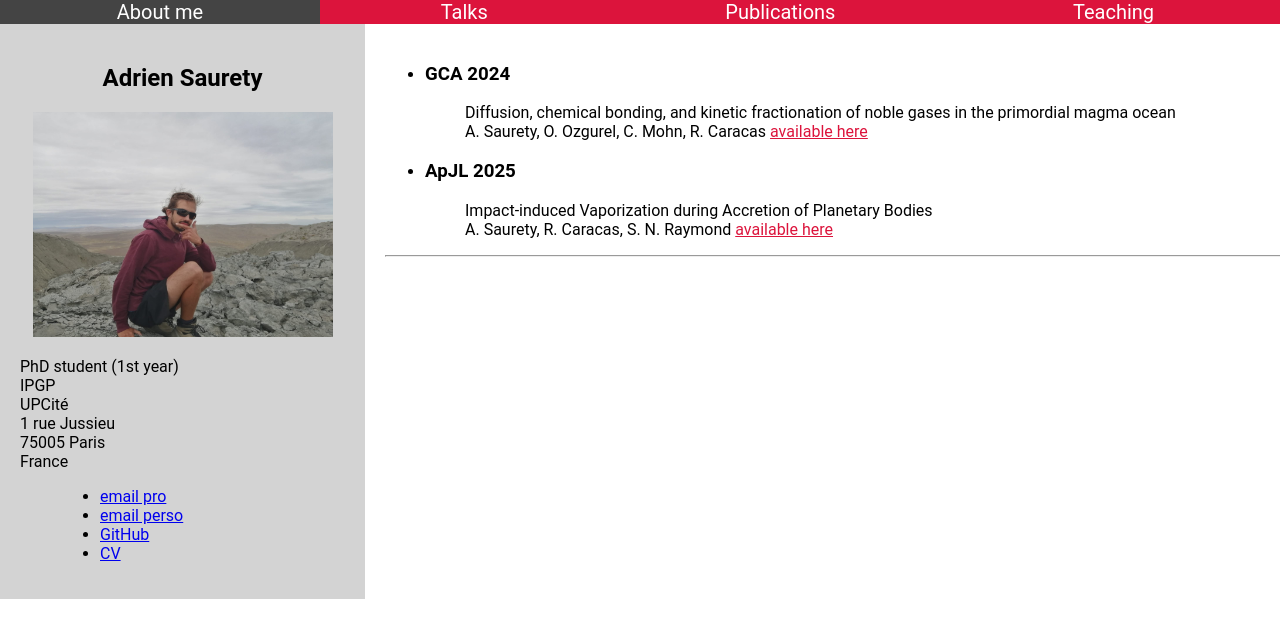
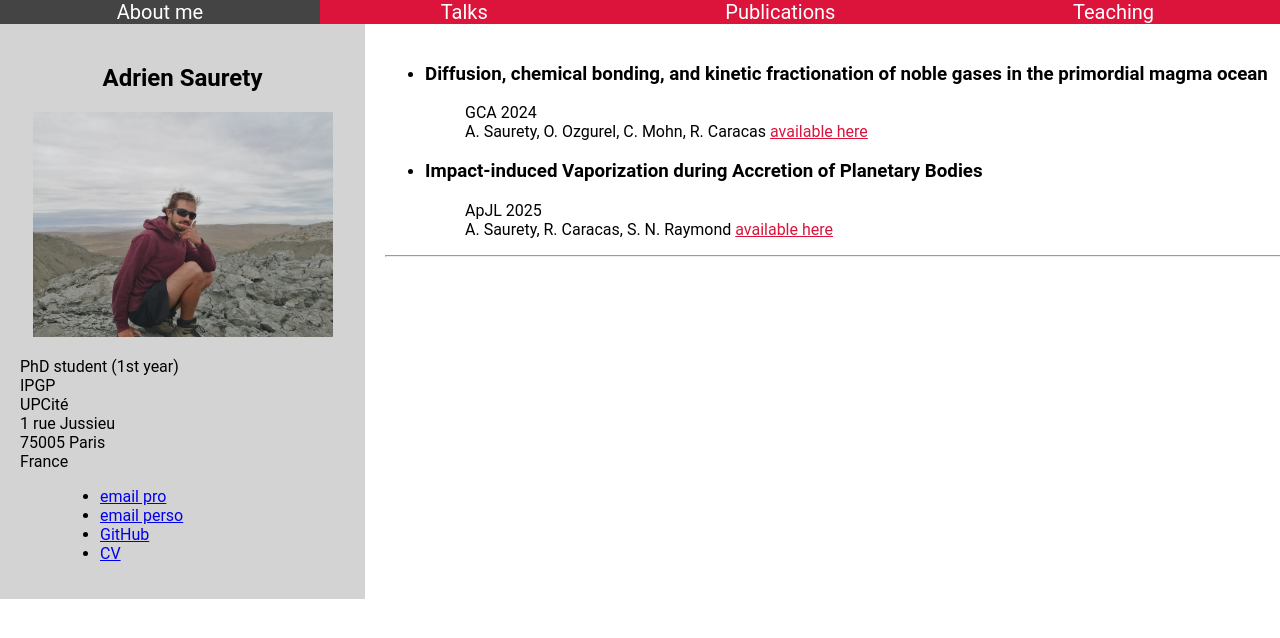
Before and after one commit to adriensaurety/adriensaurety.github.io, a Jekyll site: the page built from publications.html, in a window 1280 px wide. Shown: the top 638 px of the page. Built offline with Jekyll 4.4.1, drawn with Linux system fonts in a browser that asks for light colours.

```diff
--- a/publications.html
+++ b/publications.html
@@ -31,10 +31,10 @@ title: Adrien Saurety
 	<div class="main">
 
 	<ul>
-   <li> <h3> GCA 2024 </h3><dd> Diffusion, chemical bonding, and kinetic fractionation of noble gases in the primordial magma ocean </dd>
+   <li> <h3> Diffusion, chemical bonding, and kinetic fractionation of noble gases in the primordial magma ocean </h3><dd> GCA 2024 </dd>
      <dd> A. Saurety, O. Ozgurel, C. Mohn, R. Caracas <a style="color:#dc143c" href="https://www.sciencedirect.com/science/article/pii/S0016703724003181?via%3Dihub" target="_blank">available here</a> </dd>
     </li>
-    <li> <h3> ApJL 2025 </h3> <dd> Impact-induced Vaporization during Accretion of Planetary Bodies </dd>
+    <li> <h3> Impact-induced Vaporization during Accretion of Planetary Bodies </h3> <dd> ApJL 2025 </dd>
      <dd> A. Saurety, R. Caracas, S. N. Raymond <a style="color:#dc143c" href="https://iopscience.iop.org/article/10.3847/2041-8213/adb30e" target="_blank">available here</a> </dd>
     </li>
   </ul>
```
